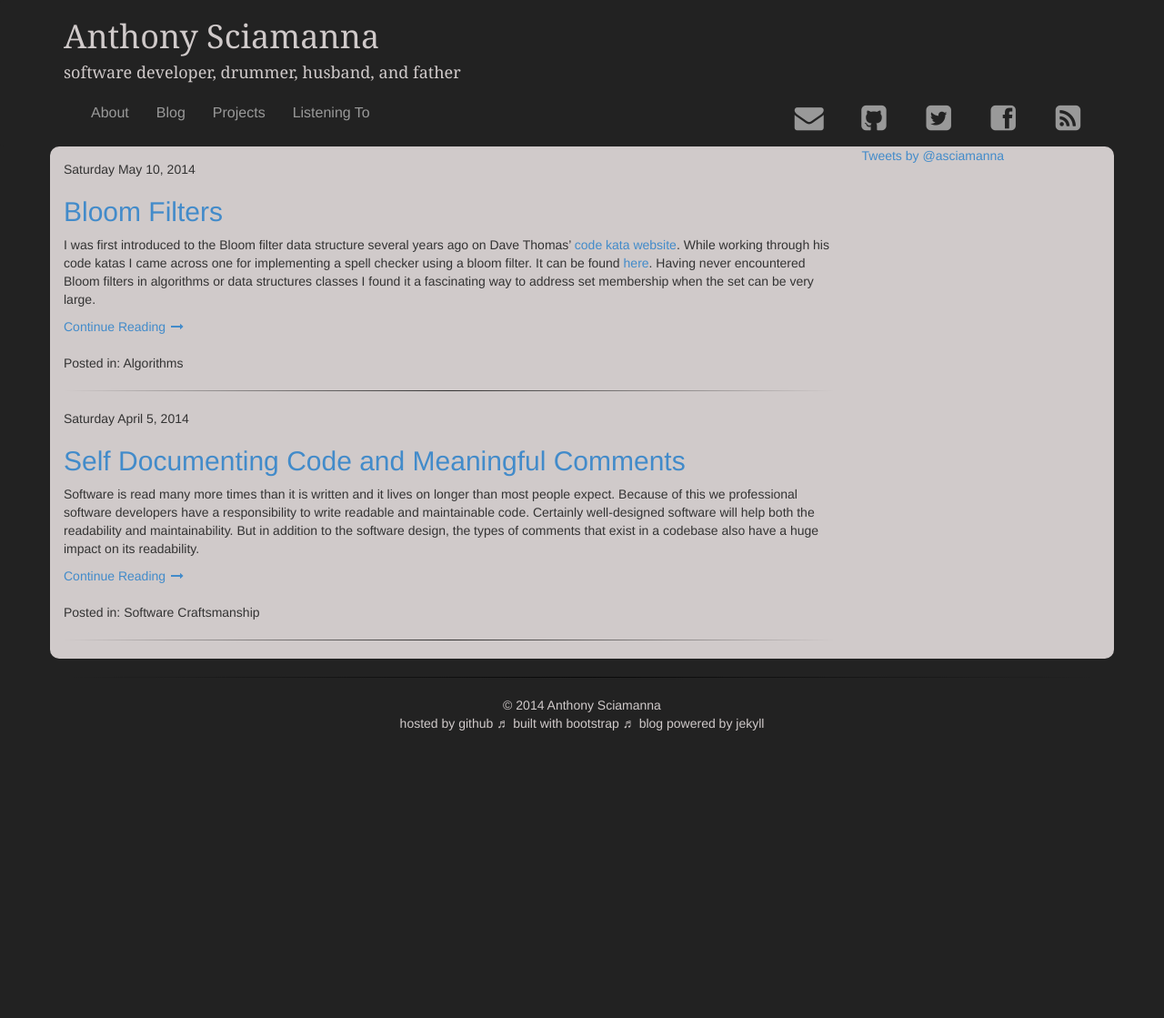
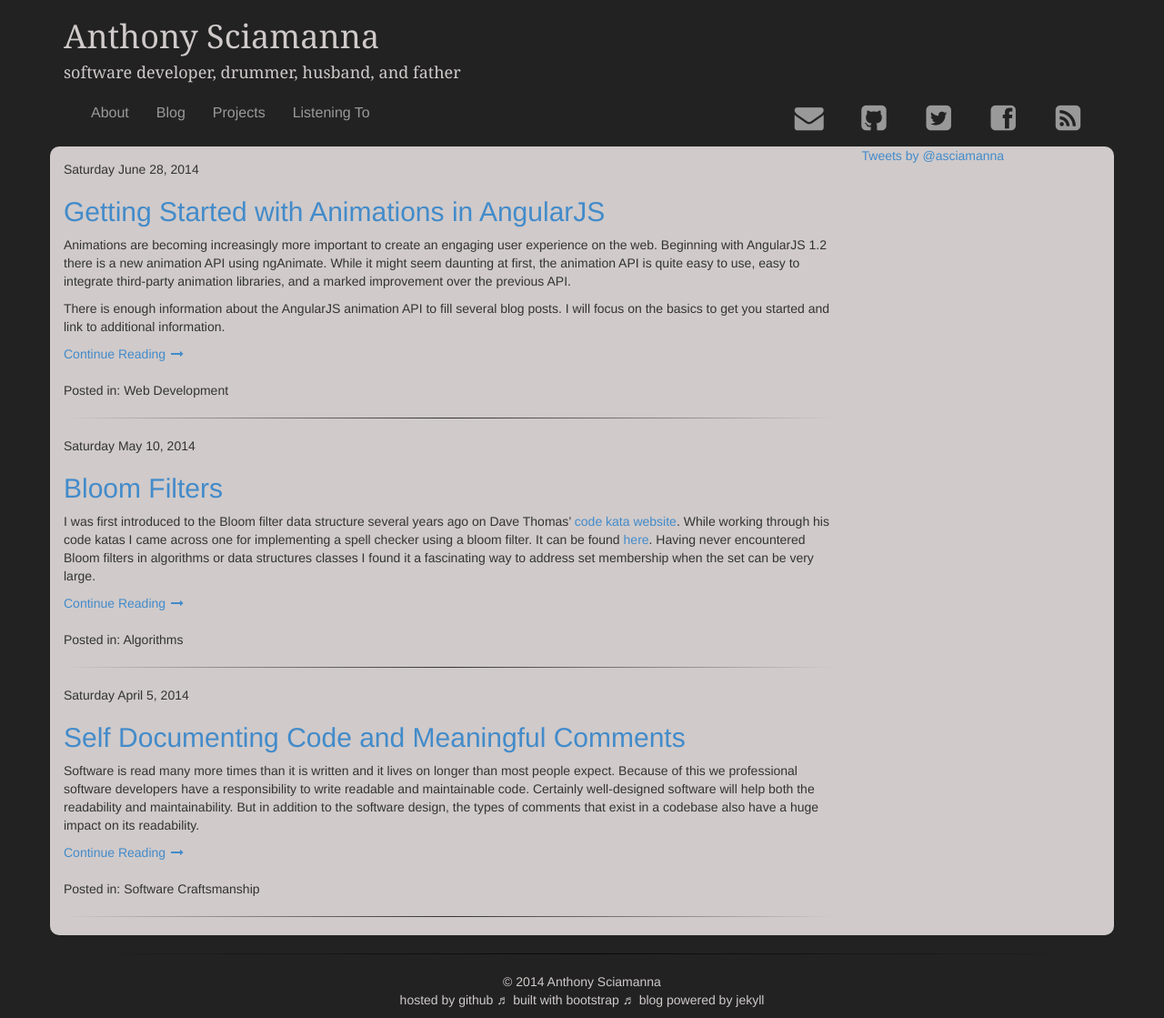
Before and after one commit to asciamanna/asciamanna.github.io, a Jekyll site: the page built from index.html, in a window 1280 px wide. Shown: the whole page at 91% size. Built offline with Jekyll 4.4.1, drawn with Linux system fonts in a browser that asks for light colours; nearby versions of some CDN libraries; comment, search, counter and statistics services are not loaded; before the commit the page ends 900 px from its top, so only the background shows below that; some of the changed lines change nothing that is shown.

Commit message:
initial draft of angularjs animations blog post.

```diff
--- /dev/null
+++ b/_posts/2014-06-28-getting-started-with-animations-in-angularjs.md
@@ -0,0 +1,95 @@
+---
+layout: post
+title: Getting Started with Animations in AngularJS
+comments: true
+category: Web Development
+tags: [AngularJS, JavaScript, Animation]
+---
+Animations are becoming increasingly more important to create an engaging user experience on the web. Beginning with AngularJS 1.2 there is a new animation API using ngAnimate. While it might seem daunting at first, the animation API is quite easy to use, easy to integrate third-party animation libraries, and a marked improvement over the previous API.
+
+There is enough information about the AngularJS animation API to fill several blog posts. I will focus on the basics to get you started and link to
+additional information.
+<!--more-->
+
+##Setup
+There are only a few simple steps before you are ready to start using the new animations API.
+1. Include the angular animate JavaScript library in your HTML.
+    {% gist asciamanna/0bc460d7fe4d46876e22 %}
+2. Load the ngAnimate module into your Angular application by adding it as a dependent module.
+    {% gist asciamanna/f499cf5da34af273ea3a %}
+3. Ensure that the element that you want to animate has a class associated with it.
+
+That's it! We're ready to animate! But...before we start animating let's take a quick look at the ways AngularJS lets you animate elements.
+
+##Types of Animations
+There are three types of animations that AngularJS provides support for. CSS Transition based animations, CSS Keyframe animations, and JavaScript callback animations. It also supports defining animations for custom directives. We will look at the first two types of animations in more detail to get you started.
+
+###CSS Transition Based Animations
+These are the easiest way to get started and will cover a majority of your animation needs. Animations are class based so you need to follow the AngularJS naming convention so that it can find your animation transitions. This is also why you need a class on your element that you want to animate, so AngularJS can find the element you are targeting with the animation.
+
+You need to specify CSS for the starting animation and the destination animation. For example, if you are targeting a green-to-red text color animation to a div with a class 'animate-me' and an ng-if directive you would need the following CSS:
+{% gist asciamanna/1428f084d134b381577a %}
+
+As you can see the convention is .ng-{event} for your starting animation and .ng-{event}-active for your destination animation. The events that are supported are **enter**, **leave**, and **move**. Additionally, hiding and showing elements as well as adding and removing a class from an element can also be animated using a similar convention.
+The following table combines information from the [yearofmoo blog post](http://www.yearofmoo.com/2013/08/remastered-animation-in-angularjs-1-2.html) about angular animations and the [AngularJS developer guide](https://docs.angularjs.org/guide/animations).  It describes the supported animations, the directives that trigger them, and the CSS classes that are required for CSS Transition based animations:
+
+<table class='table table-striped table-bordered' markdown='0'>
+<tr>
+<th>Animation</th><th>Directives that Trigger Animation</th><th>Beginning Class</th><th>Ending Class</th>
+</tr>
+<tr>
+<td>enter</td><td>ngIf, ngInclude, ngRepeat, ngSwitch, ngView</td><td>.ng-enter</td><td>.ng-enter-active</td>
+</tr>
+<tr>
+<td>leave</td><td>ngIf, ngInclude, ngRepeat, ngSwitch, ngView</td><td>.ng-leave</td><td>.ng-leave-active</td>
+</tr>
+<tr>
+<td>move</td><td>ngRepeat</td><td>.ng-move</td><td>.ng-move-active</td>
+</tr>
+</table>
+The other class based animations that are supported are the following:
+
+####Animate Showing an Element
+To animate the showing of an element the starting CSS class is .ng-hide-remove and the ending class is .ng-hide-remove-active. The hide-remove event is triggered by both the ngShow and ngHide directives.
+
+####Animate Hiding an Element
+To animate the hiding of an element the starting CSS class is .ng-hide-add and the ending class is .ng-hide-add-active. The hide-add event is triggered by both the ngShow and ngHide directives as well.
+
+####Animate Adding a Class to an Element
+To animate the adding of a class to an element the starting CSS class is .{CLASSNAME}-add and the ending class is .{CLASSNAME}-add-active. This is triggered by the ngClass directive and also if you set your class by using an expression.
+
+####Animate Removing a Class from an Element
+Well, if you made it this far you can guess what the class names are for removing a class from an element and you'd be correct. The starting CSS class is .{CLASSNAME}-remove and the ending class is .{CLASSNAME}-remove-active and again it binds to the ngClass directive.
+
+###CSS Keyframe Animations
+If the idea of specifying two classes for every transition is bothersome or you need more extensive animation options you can use CSS Keyframe animations instead.
+The example listed above would look like this as a keyframe animation:
+{% gist asciamanna/5451e28122e48cd44591 %}
+
+###JavaScript Callback Animations
+If the transition based or keyframe animations don't work for you, you can use JavaScript animations. I'm not going to discuss them here, but you can read about them in detail on the excellent blog post by [yearofmoo](http://www.yearofmoo.com/2013/08/remastered-animation-in-angularjs-1-2.html).
+
+###Custom Directive Animations
+Animations for custom directives are possible using the $animate service, which replaces the $animator service in pre-1.2 versions of AngularJS. That could be the subject of its own blog post. However, if you'd like to explore custom directive animations further you can take a look at the [AngularJS $animate reference](https://docs.angularjs.org/api/ngAnimate/service/$animate).
+
+##Example
+Let's work through an example and see how the implementation differs based on the type of animation we decide to use.
+
+###CSS Transition Example
+Let's say you want to have a loading label fade out when you hide it.  Since we are targeting an ng-hide directive we need to add the ng-hide-add and the ng-hide-add-active classes to our CSS adjoined to the class for the div that we want to animate. In the .ng-hide-add style definition we want to set the starting opacity to 1, we need to override the default ng-hide display style, and transition the opacity. In the .ng-hide-add-active style definition we need to set the ending opacity to 0.
+
+<a href="http://embed.plnkr.co/rZ7ttLNKgde94OcYxzPY/preview" target="_blank">View example in Plunker.</a>
+
+###CSS Keyframe Example
+Now using the same example let's implement it using Keyframe animations instead of CSS Transition animations. In this example we only need to define the CSS for the .ng-hide-add class. The .ng-hide-add style definition will reference a new fadeout keyframe animation that we have to define.
+
+<a href="http://embed.plnkr.co/rZu3gagbi22FI42gICHU/preview" target="_blank">View example in Plunker.</a>
+
+##Third-Party Library Example
+Including third party animation libraries is quite simple. Take a look at the same example, one more time, but using
+the **fadeOut** animation provided by the [animate.css](http://daneden.github.io/animate.css/) library. Integrating animate.css is quite easy because it uses keyframe animations. So, simply remove your keyframe animation definition from the previous example, add a link to animate.css in the head of your HTML, and reference the animate **fadeOut** animation in your CSS.  It's that simple.
+
+<a href="http://embed.plnkr.co/jNQrFW8LY2FuOI0ffLYj/preview" target="_blank">View example in Plunker.</a>
+
+##Next Steps
+Now that you've learned the basics of AngularJS animations you can read more about them in detail in the [yearofmoo blog post](http://www.yearofmoo.com/2013/08/remastered-animation-in-angularjs-1-2.html) I've referenced previously in this post. Additionally you can familiarize yourself with the [AngularJS Developers Guide section on animation](https://docs.angularjs.org/guide/animations). Good luck!
--- a/css/site.css
+++ b/css/site.css
@@ -77,3 +77,8 @@ hr {
     padding-bottom: 20px;
     max-width: 70%;
 }
+
+.table {
+   border-collapse: collapse;
+   border: 2px solid black;
+}
```
